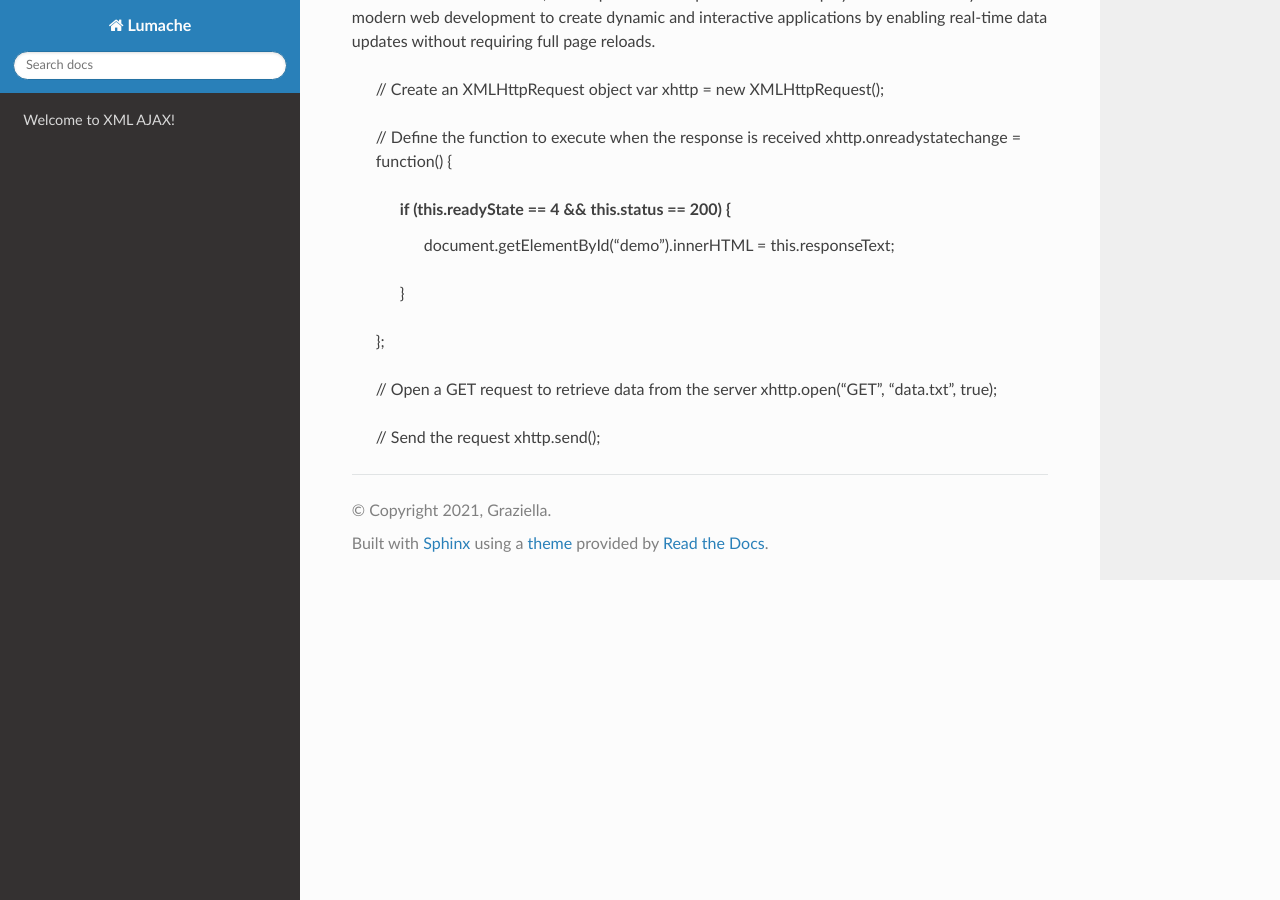
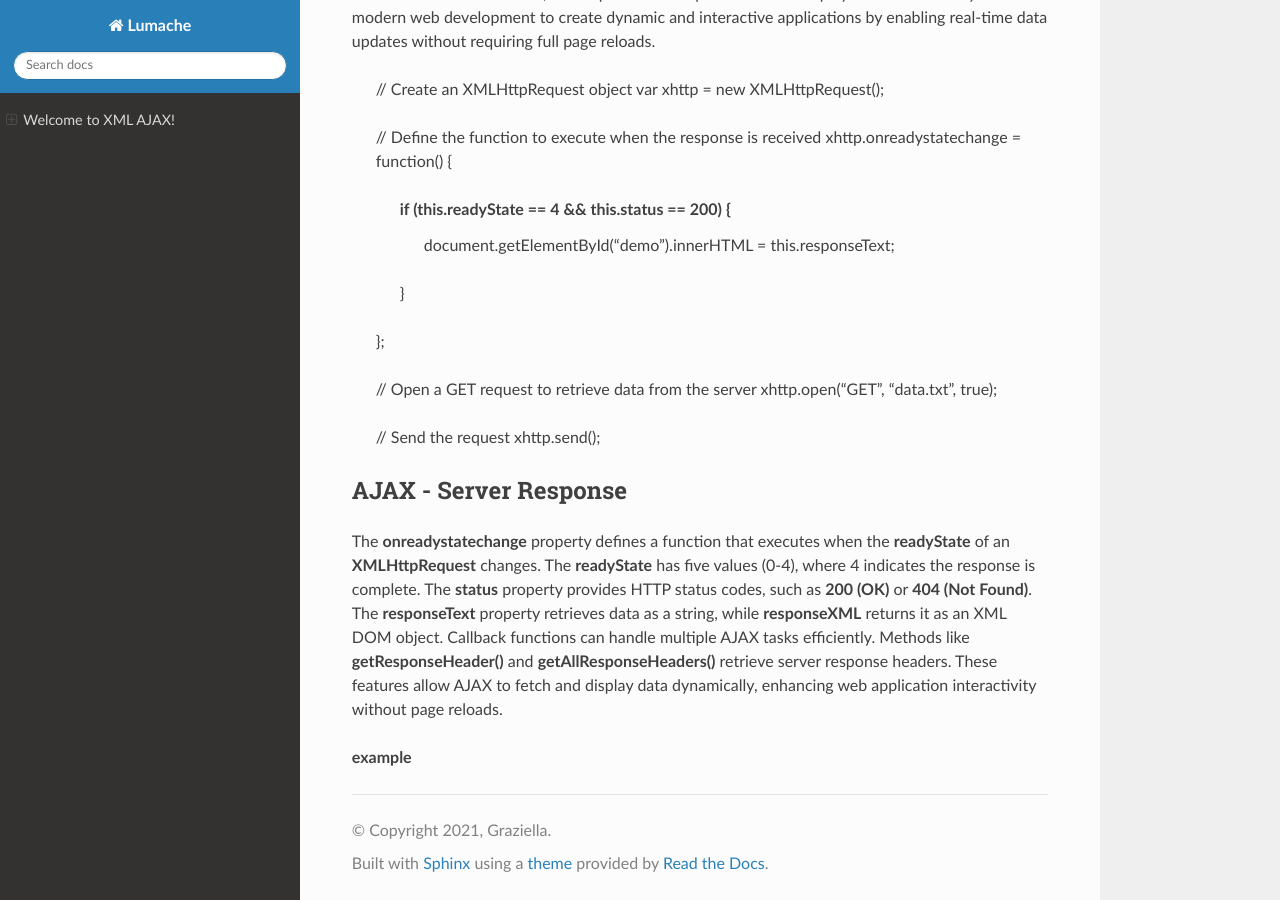
Before and after one commit to riah89294/xml-tutorial, a Sphinx documentation site: the page built from docs/source/xml_ajax.rst, in a window 1280 px wide and 900 px high, scrolled down 1558 px. Built offline with Sphinx 7.4.7 and the Read the Docs theme 3.1.0, drawn with Linux system fonts in a browser that asks for light colours; pages that are not in the unit, such as notebooks, are missing from menus.

Commit message:
Update xml_ajax.rst

```diff
--- a/docs/source/xml_ajax.rst
+++ b/docs/source/xml_ajax.rst
@@ -58,3 +58,9 @@ The **XMLHttpRequest** object enables web pages to communicate with a server wit
 
   // Send the request
   xhttp.send();
+
+**AJAX - Server Response**
+-------------------------
+The **onreadystatechange** property defines a function that executes when the **readyState** of an **XMLHttpRequest** changes. The **readyState** has five values (0-4), where 4 indicates the response is complete. The **status** property provides HTTP status codes, such as **200 (OK)** or **404 (Not Found)**. The **responseText** property retrieves data as a string, while **responseXML** returns it as an XML DOM object. Callback functions can handle multiple AJAX tasks efficiently. Methods like **getResponseHeader()** and **getAllResponseHeaders()** retrieve server response headers. These features allow AJAX to fetch and display data dynamically, enhancing web application interactivity without page reloads.
+
+**example**
```
